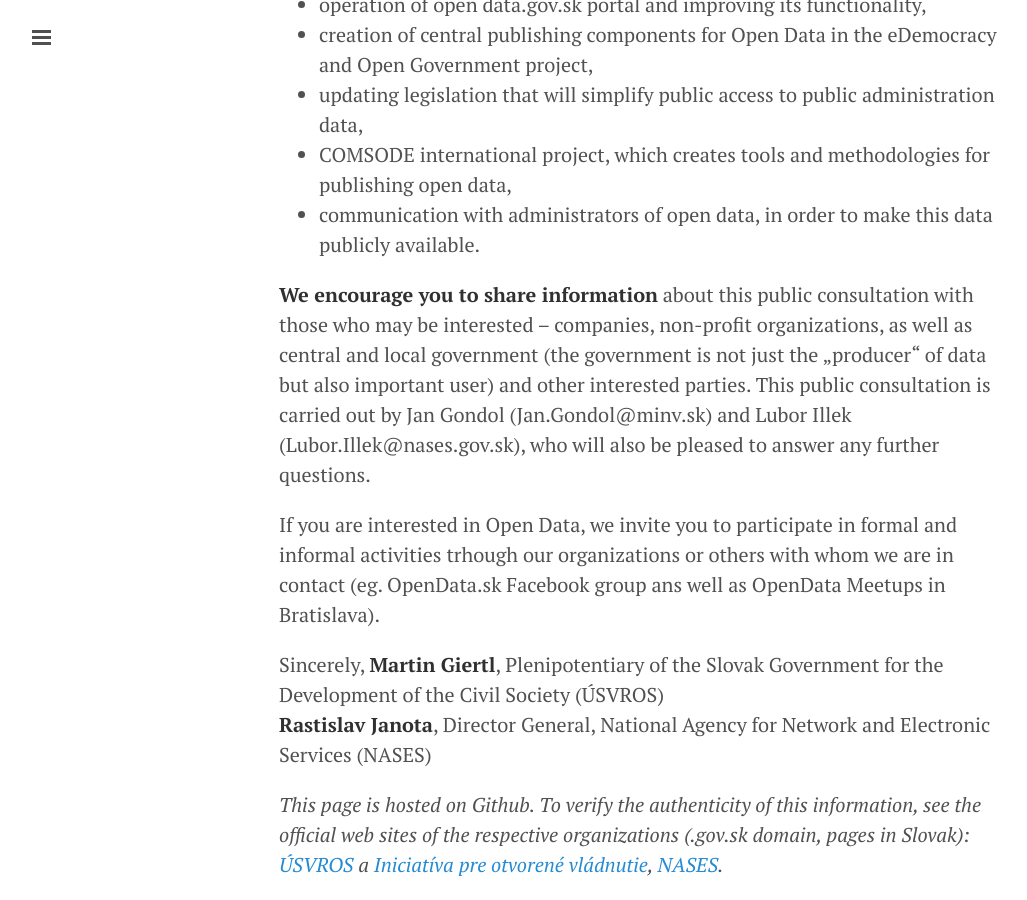
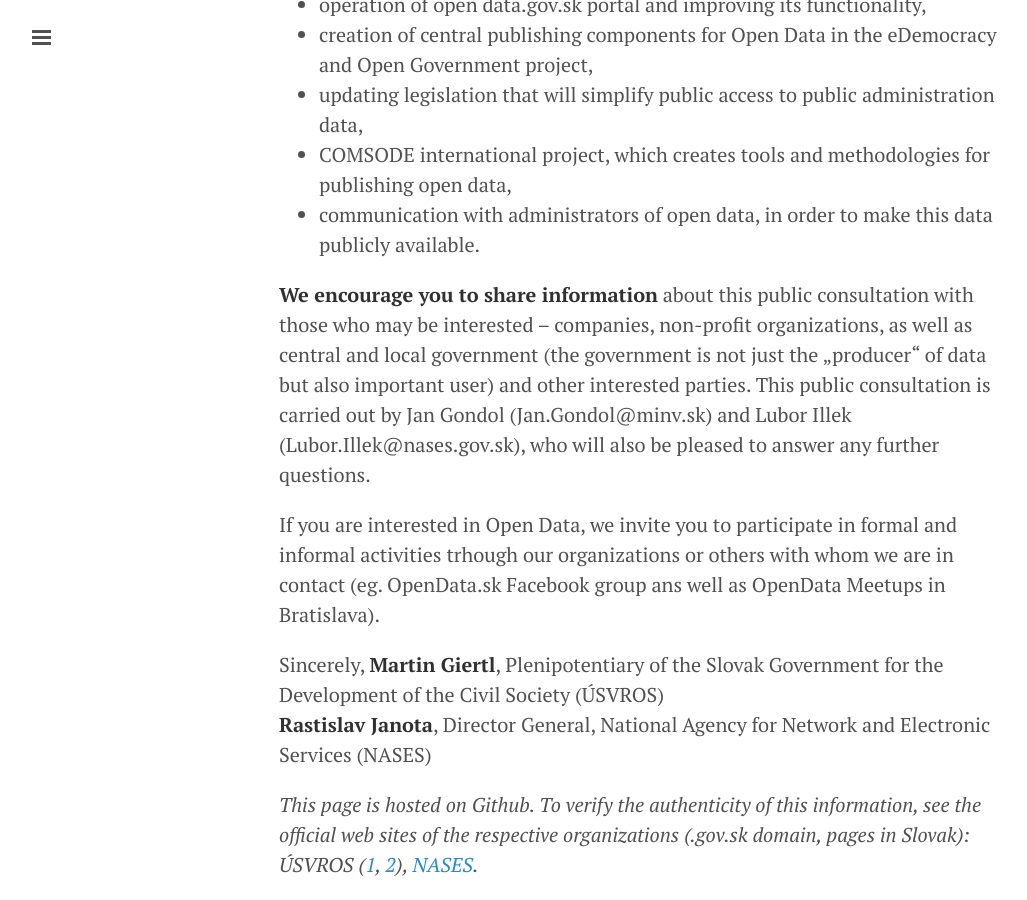
Before and after one commit to ogpslovakia/ogpslovakia.github.io, a Jekyll site: the page built from temp/2015/opendata-consultation.md, in a window 1280 px wide and 900 px high, scrolled down 1653 px. Shown: the whole window, without its empty margins (1-1028 px from the left). Built offline with Jekyll 4.4.1, drawn with Linux system fonts in a browser that asks for light colours; Markdown is read by kramdown in place of the engine named in the settings; some of the changed text lies outside the part shown.

Commit message:
EN consultation letter: minor cleanup

```diff
--- a/temp/2015/opendata-consultation.md
+++ b/temp/2015/opendata-consultation.md
@@ -22,7 +22,7 @@ We would like to ask you to join this consultation and answer the following type
 - Do you have data which you would like to make available to others in open formats?
 - Are there other ways in which you would like to contribute to the Open Data ecosystem?
 
-Please send us your answers using this electronic form: <span style="background-color: yellow;">**[http://bit.ly/consultation2015 &nbsp;(click here to display the form)](http://bit.ly/consultation2015)**.</span>
+Please send us your answers using this electronic form: <span style="background-color: yellow;">**[http://bit.ly/consultation2015 &nbsp;(click here to display)](http://bit.ly/consultation2015)**.</span>
 
 This public consultation will remain **open until March 17, 2015**. Its results will be published on the web sites of our organizations (ÚSVROS, NASES) and will be used to support the commitments of Slovakia’s Open Government Partnership Action Plan for 2015. The text of your replies will be published and you will have the option to decide whether your name and identification of organization will be displayed or hidden. We will inform the public organizations about the result in order to take steps leading to priority publishing of the most frequently requested data.
 
@@ -44,4 +44,4 @@ Sincerely,
 <br>
 **Rastislav Janota**, Director General, National Agency for Network and Electronic Services (NASES)
 
-*This page is hosted on Github. To verify the authenticity of this information, see the official web sites of the respective organizations (.gov.sk domain, pages in Slovak): [ÚSVROS](http://www.tretisektor.gov.sk/vyzva-verejna-konzultacia-datasety-verejnej-spravy/) a [Iniciatíva pre otvorené vládnutie](http://www.otvorenavlada.gov.sk/vyzva-verejna-konzultacia-datasety-verejnej-spravy/), [NASES](http://nases.gov.sk/26674/usvros-a-nases-vyhlasuju-verejnu-konzultaciu-s-cielom-zistit-zaujem-o-data-verejnej-spravy.php).*
+*This page is hosted on Github. To verify the authenticity of this information, see the official web sites of the respective organizations (.gov.sk domain, pages in Slovak): ÚSVROS ([1](http://www.tretisektor.gov.sk/vyzva-verejna-konzultacia-datasety-verejnej-spravy/), [2](http://www.otvorenavlada.gov.sk/vyzva-verejna-konzultacia-datasety-verejnej-spravy/)), [NASES](http://nases.gov.sk/26674/usvros-a-nases-vyhlasuju-verejnu-konzultaciu-s-cielom-zistit-zaujem-o-data-verejnej-spravy.php).*
```
